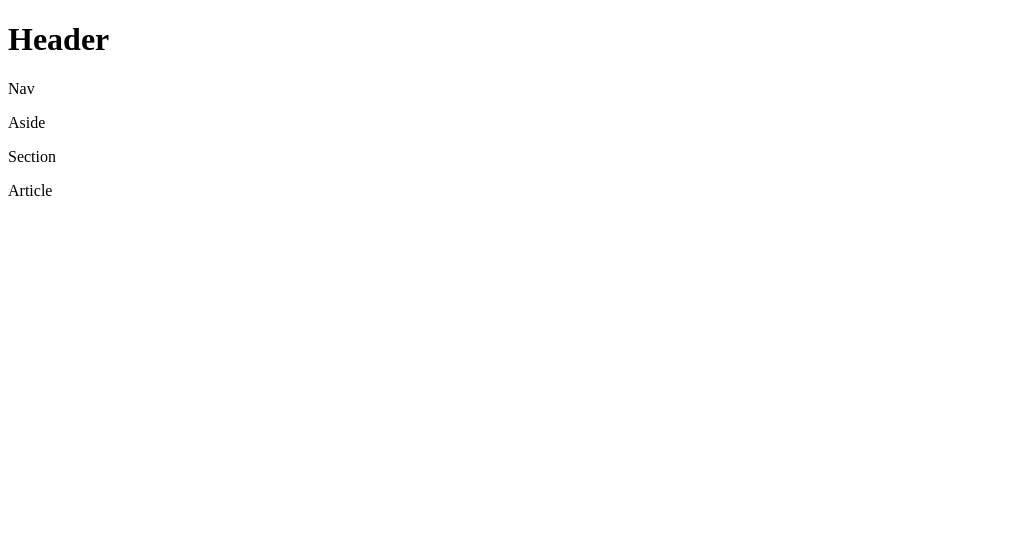
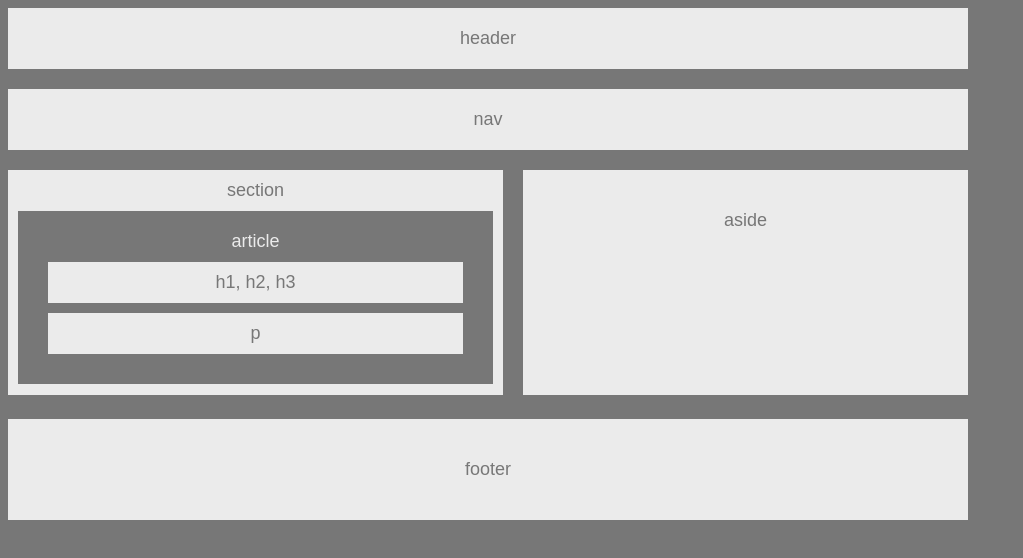
Before and after one commit to suzannaudra/HW-Wireframe, a plain HTML site: page Homework _1.html in a window 1280 px wide. Shown: the whole page, without its empty margins (0-1023 px from the left). Drawn offline with Linux system fonts and the light colour scheme.

Commit message:
Homework 1 completed

```diff
--- a/Homework _1.html
+++ b/Homework _1.html
@@ -2,14 +2,38 @@
 
 <html lang="en">
     <html>
-        <header>
+        <head>
+          <link rel="stylesheet" type="text/css" href="Homework_1.css">
+        </head>
+    <body>
+      <main>
+      <header>header</header>
+    <nav>nav</nav>
+    <div>
+    <section>
+      <div class="section">section</div>
+      <article>
+        <span class="art">article</span>
+        <div class="h1h2h3">
+          <span class="text-color" id="h1">h1, h2, h3</span>
+        </div>
+        <div class="h1h2h3"><span class="text-color" id="p">p</span></div>
 
-        </header>
-    <body>
-      <h1>Header</h1>
-    <p>Nav</p>
-    <p>Aside</p>
-    <p>Section</p>
-    <p>Article</p>
+      </article>
+
+    </section>
+    <aside>aside</aside>
+  </div>
+  </main>
+  <br>
+  <br>
+  <br>
+  <br>
+  <br>
+  <br>
+  <br>
+  <br>
+  <br>
+  <footer>footer</footer>
     </body>
   </html>
--- /dev/null
+++ b/Homework_1.css
@@ -0,0 +1,97 @@
+body {
+    color:#777;
+    font-family: Arial, Helvetica Neue, Helvetica, sans-serif;
+    background: #777;
+    width: 960px;
+    font-size: 18px;
+
+}
+header, nav, section, aside, footer {
+    background:#ebebeb }
+
+header {
+    padding: 20px;
+    text-align: center;
+    margin-bottom: 20px;
+    box-sizing: border-box;
+}
+
+nav {
+    padding: 20px;
+    text-align: center;
+    margin-bottom: 20px;
+    box-sizing: border-box;
+}
+
+
+.text-color {
+    color:#777;
+    background: #ebebeb;
+    text-align: center;
+    padding: 10px;
+    display: block;
+    border-color: #777;
+}
+h1{
+    display: block;
+    padding:10px;
+    padding color: #777;
+    border-color:#777
+}
+
+section {
+    float: left;
+    width: 495px;
+    text-align: center;
+    height: 225px;
+    padding-left: 10px;
+    padding-right: 10px;
+    padding-top: 10px;
+    padding-bottom: 20px;
+    box-sizing: border-box;
+    margin-bottom: 20px
+}
+
+aside{
+    padding-top: 40px;
+    float: right;
+    text-align: center;
+    height: 225px;
+    width: 445px;
+    display: block;
+    box-sizing: border-box;
+}
+
+article {
+    color: #ebebeb;
+    background: #777;
+    padding: 20px;
+    box-sizing: content-box;
+    display: block;
+    text-align: center;
+    margin-bottom: 10px;
+}
+h1,p {
+    clear: both;
+    overflow: auto;
+    display: inline-block;
+}
+
+footer {
+    padding: 40px;
+    text-align: center;
+    margin-top: 60px;
+    box-sizing: border-box;
+
+}
+
+.h1h2h3 {
+    margin: 10px;
+}
+.section {
+    margin-bottom: 10px;
+}
+
+.article{
+
+}
```
